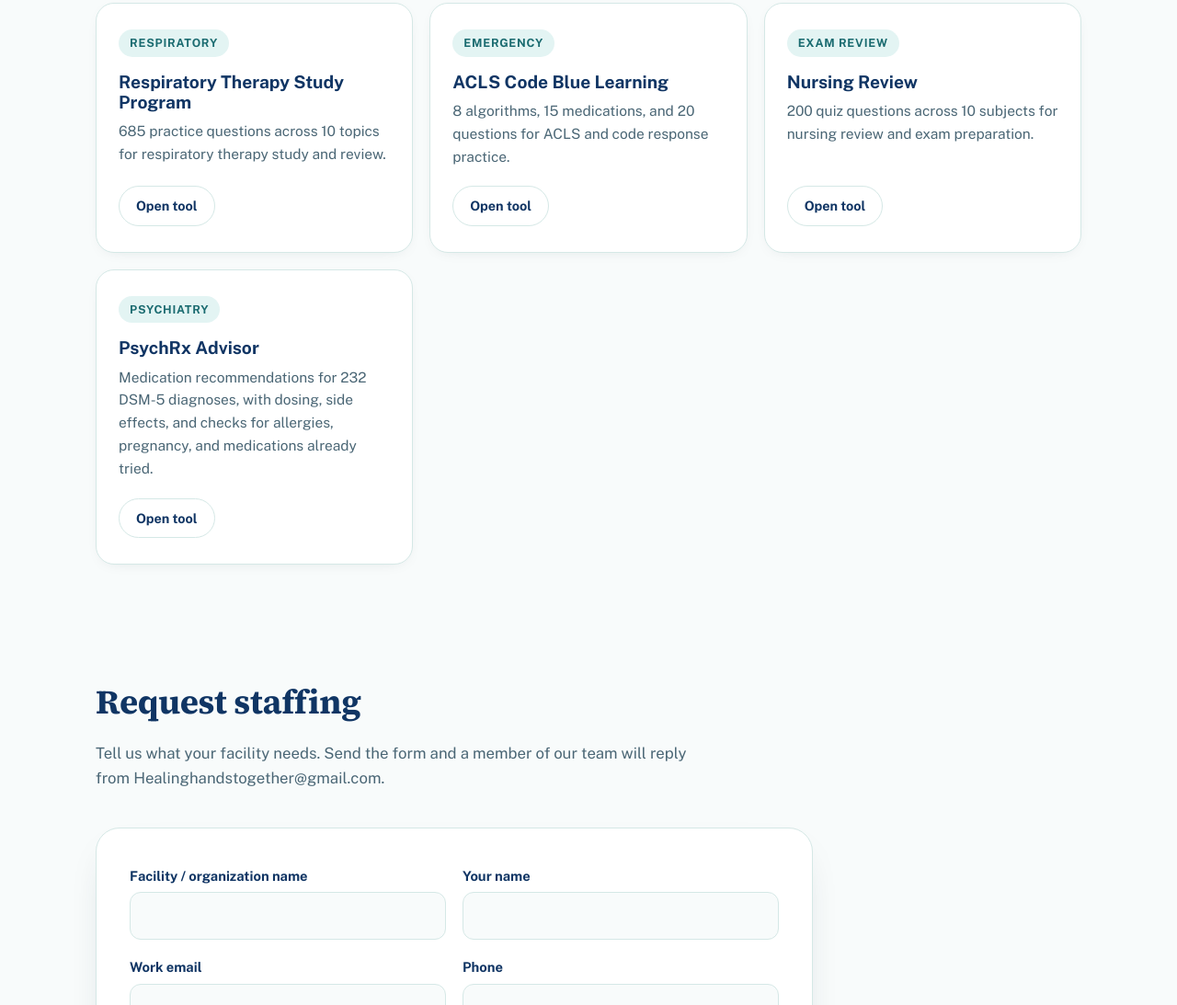
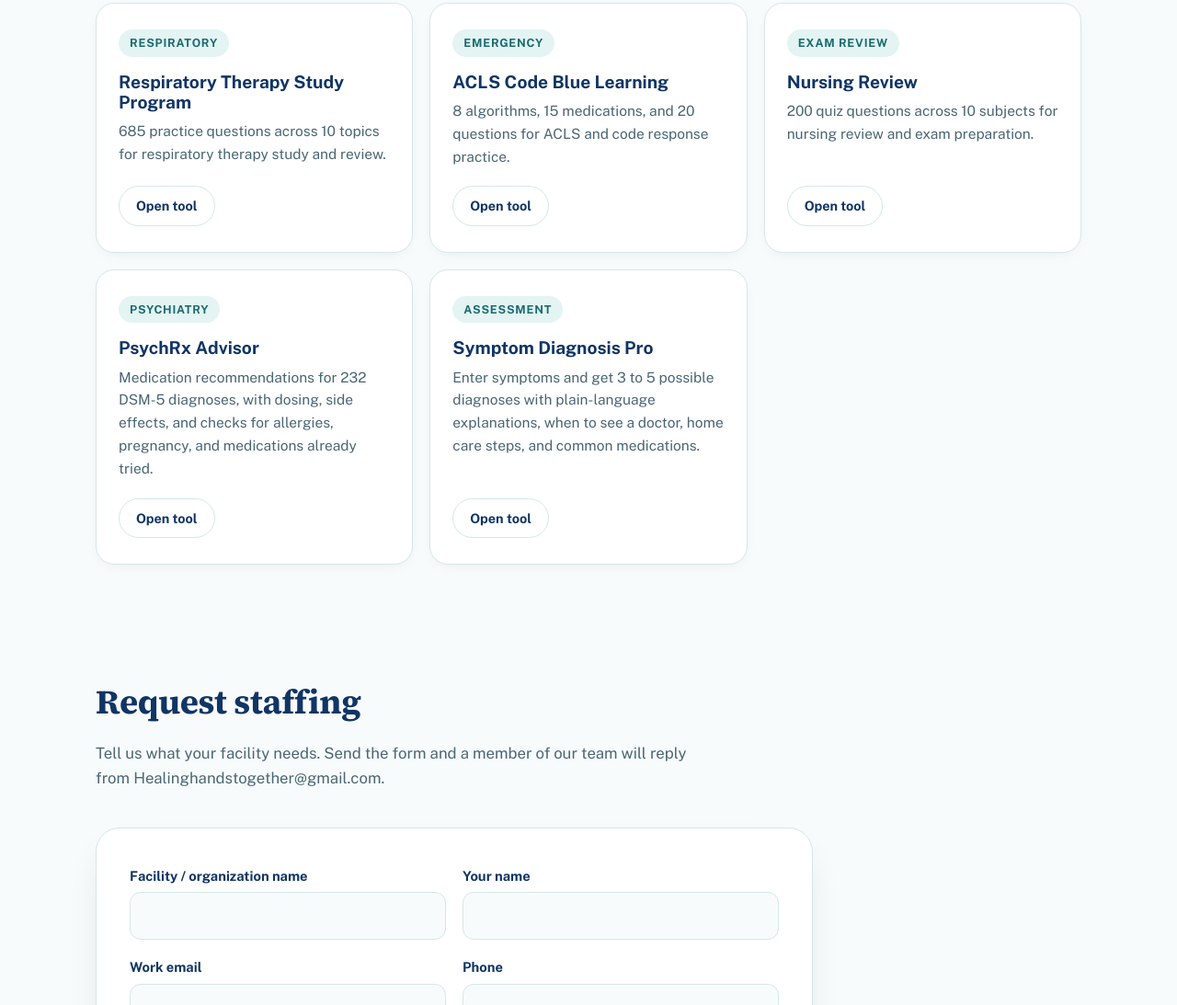
Before and after one commit to healinghandsHC/healing-hands-healthcare, a plain HTML site: page index.html in a window 1280 px wide. Shown: the part 3292-4385 px from the top of the page at 92% size. Drawn offline with nearby package versions, Linux system fonts and the light colour scheme.

Commit message:
Add Symptom Diagnosis Pro to Educational resources

```diff
--- a/index.html
+++ b/index.html
@@ -510,6 +510,12 @@
         <p>Medication recommendations for 232 DSM-5 diagnoses, with dosing, side effects, and checks for allergies, pregnancy, and medications already tried.</p>
         <a class="btn btn-ghost btn-sm" href="https://psychrx-advisor.onrender.com" target="_blank" rel="noopener">Open tool</a>
       </div>
+      <div class="resource-card">
+        <span class="resource-tag">Assessment</span>
+        <h3>Symptom Diagnosis Pro</h3>
+        <p>Enter symptoms and get 3 to 5 possible diagnoses with plain-language explanations, when to see a doctor, home care steps, and common medications.</p>
+        <a class="btn btn-ghost btn-sm" href="https://symptom-diagnosis-pro.onrender.com" target="_blank" rel="noopener">Open tool</a>
+      </div>
     </div>
   </div>
 </section>
```
